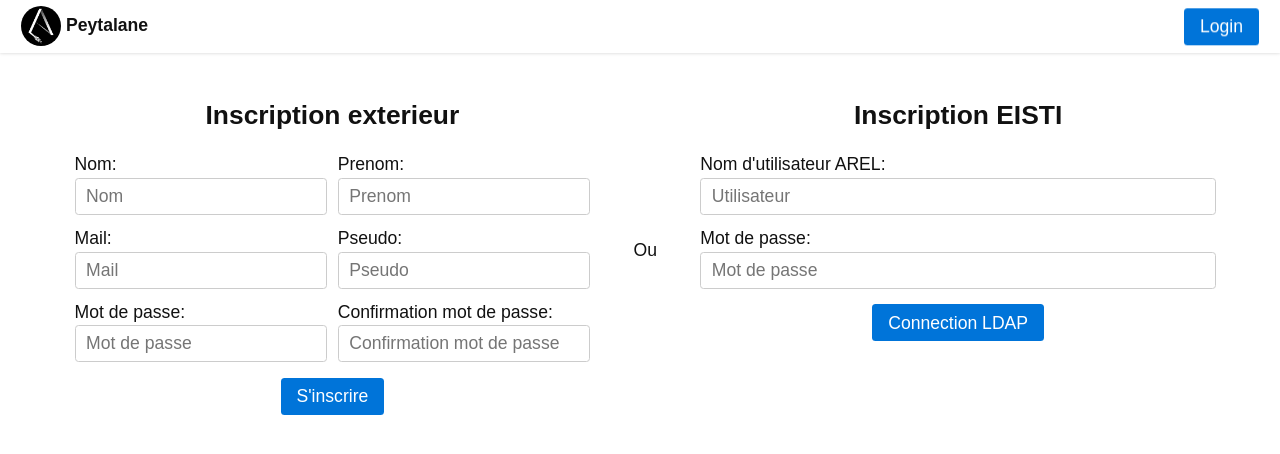
After one commit to lpmng/lpmng-peytalane, a Django app: page /inscription/ in a window 1280 px wide. The commit adds this page. Shown: the top 454 px of the page. Run offline with Django 3.2, Linux system fonts and the light colour scheme.

Commit message:
add layout for inscription page

```diff
--- a/peytalaneApp/templates/peytalaneApp/index.html
+++ b/peytalaneApp/templates/peytalaneApp/index.html
@@ -1,7 +1,7 @@
 {% extends 'peytalaneApp/layout.html' %}
 {% block content %}
 <!-- top page with background and date-->
-<div class="center top-container">
+<div class="center top-container top-index">
     <h1>Rejoins la prochaine LAN Air-eisti</h1>
     <p class="date">Le 9 février 2018</p>
 </div>
@@ -20,6 +20,6 @@
 </div>
 <!-- bottom button -->
 <div class="center container">
-    <a href="#" class="button mainButton">Je participe</a>
+    <a href="/inscription/" class="button mainButton">Je participe</a>
 </div>
 {% endblock %}
--- /dev/null
+++ b/peytalaneApp/templates/peytalaneApp/inscription.html
@@ -0,0 +1,37 @@
+{% extends 'peytalaneApp/layout.html' %}
+{% block content %}
+<!-- middle page with infos-->
+<div class="top-container container flex flex-800">
+    <form>
+        <h2 class="center">Inscription exterieur</h2>
+        <fieldset class="flex two flex-450">
+            <label>Nom:<input type="text" placeholder="Nom"></label>
+            <label>Prenom:<input type="text" placeholder="Prenom"></label>
+        </fieldset>
+        <fieldset class="flex two flex-450">
+            <label>Mail:<input type="mail" placeholder="Mail"></label>
+            <label>Pseudo:<input type="text" placeholder="Pseudo"></label>
+        </fieldset>
+        <fieldset class="flex two flex-450">
+            <label>Mot de passe:<input type="password" placeholder="Mot de passe"></label>
+            <label>Confirmation mot de passe:<input type="password" placeholder="Confirmation mot de passe"></label>
+        </fieldset>
+        <div class="center">
+            <input type="submit" value="S'inscrire" class="center"/>
+        </div>
+    </form>
+    <div class="middle center">
+        Ou
+    </div>
+    <form>
+        <h2 class="center">Inscription EISTI</h2>
+        <fieldset class="flex one">
+        <label>Nom d'utilisateur AREL:<input type="text" placeholder="Utilisateur"></label>
+        <label>Mot de passe:<input type="password" placeholder="Mot de passe"></label>
+    </fieldset>
+        <div class="center">
+        <input type="submit" value="Connection LDAP" class="center"/>
+        </div>
+    </form>
+</div>
+{% endblock %}
--- a/peytalaneApp/templates/peytalaneApp/layout.html
+++ b/peytalaneApp/templates/peytalaneApp/layout.html
@@ -8,7 +8,7 @@
     </head>
     <body>
         <nav class="demo">
-            <a href="#" class="brand">
+            <a href="/" class="brand">
                 <span><img src="/static/peytalaneApp/img/logo.jpg" class="logo-nav"/> Peytalane</span>
             </a>
 
@@ -17,7 +17,7 @@
             <label for="bmenub" class="burger pseudo button">&#8801;</label>
 
             <div class="menu">
-                <a href="#" class="button icon-puzzle">Login</a>
+                <a href="/login/" class="button icon-puzzle">Login</a>
             </div>
         </nav>
         <main>
--- a/peytalaneApp/urls.py
+++ b/peytalaneApp/urls.py
@@ -3,4 +3,5 @@ from . import views
 
 urlpatterns = [
     url(r'^$', views.index, name='index'),
+    url(r'^inscription/$', views.inscription, name='inscription'),
 ]
--- a/peytalaneApp/views.py
+++ b/peytalaneApp/views.py
@@ -4,3 +4,6 @@ from django.http import HttpResponse
 
 def index(request):
     return render(request,'peytalaneApp/index.html',locals())
+
+def inscription(request):
+    return render(request,'peytalaneApp/inscription.html',locals())
--- a/scss/style.scss
+++ b/scss/style.scss
@@ -1,6 +1,5 @@
-.top-container
+.top-index
 {
-    padding: 80px 0 10px 0;
     min-height: 500px;
     width: 100%;
     background-image: url("/static/peytalaneApp/img/lune.jpg");
@@ -11,9 +10,14 @@
     font-weight: 800;
 }
 
-.top-container .date
+.top-index .date
 {
     font-size: 1.3em;
+}
+
+.top-container
+{
+    padding: 80px 0 10px 0;
 }
 
 .logo-nav
@@ -25,8 +29,8 @@
 }
 .container
 {
-    margin: 0 auto;
-    width: 90%;
+    margin: auto !important;
+    width: 90% !important;
 }
 
 .center
@@ -39,9 +43,46 @@
     font-size:1.5em;
 }
 
+
 .logo
 {
     width: 200px;
     display: block;
     margin: auto;
 }
+
+.flex > .middle
+{
+    align-self: center;
+}
+
+.flex > form
+{
+    width: 40%;
+}
+
+@media screen and (max-width: 800px)
+{
+    .flex-800
+    {
+        display: block !important;
+    }
+
+    .flex-800 > *
+    {
+        width: auto !important;
+    }
+}
+
+@media screen and (max-width: 450px)
+{
+    .flex-450
+    {
+        display: block !important;
+    }
+
+    .flex-450 > *
+    {
+        width: auto !important;
+    }
+}
```
Also changed, not shown: peytalaneApp/static/peytalaneApp/style.min.css.
